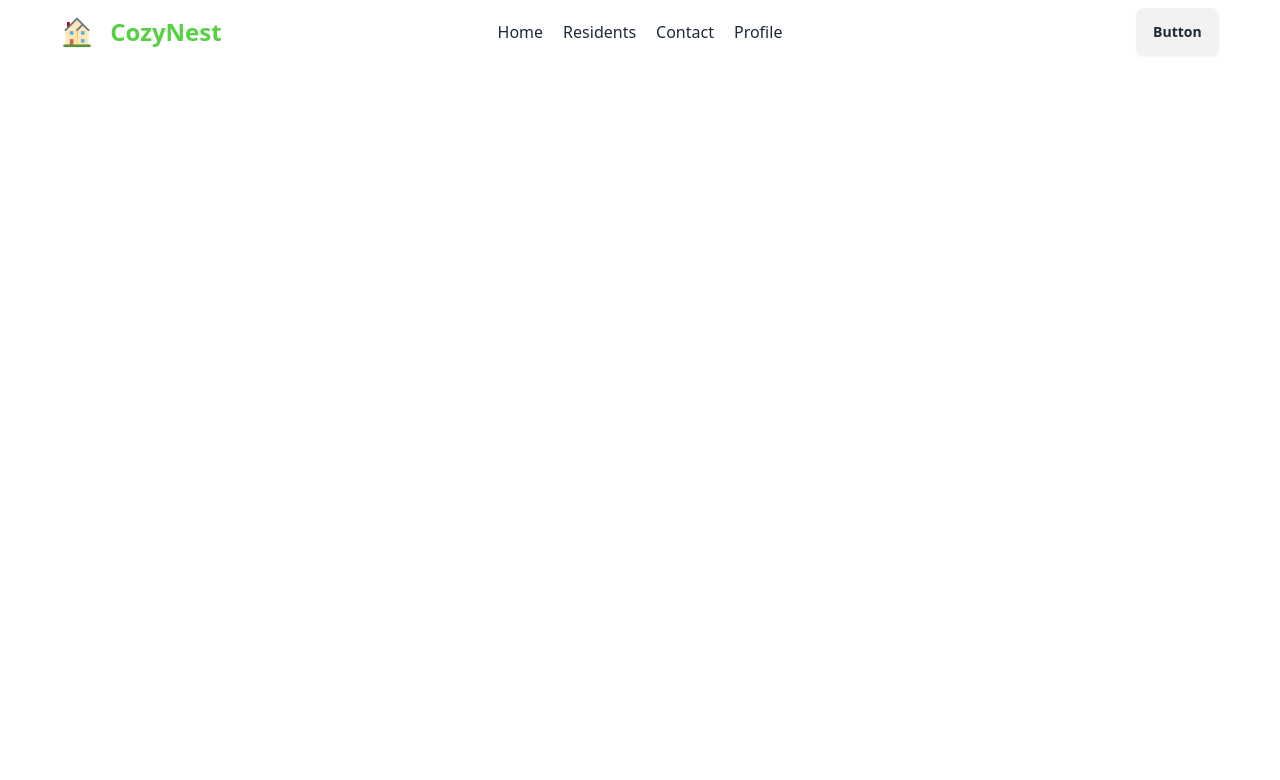
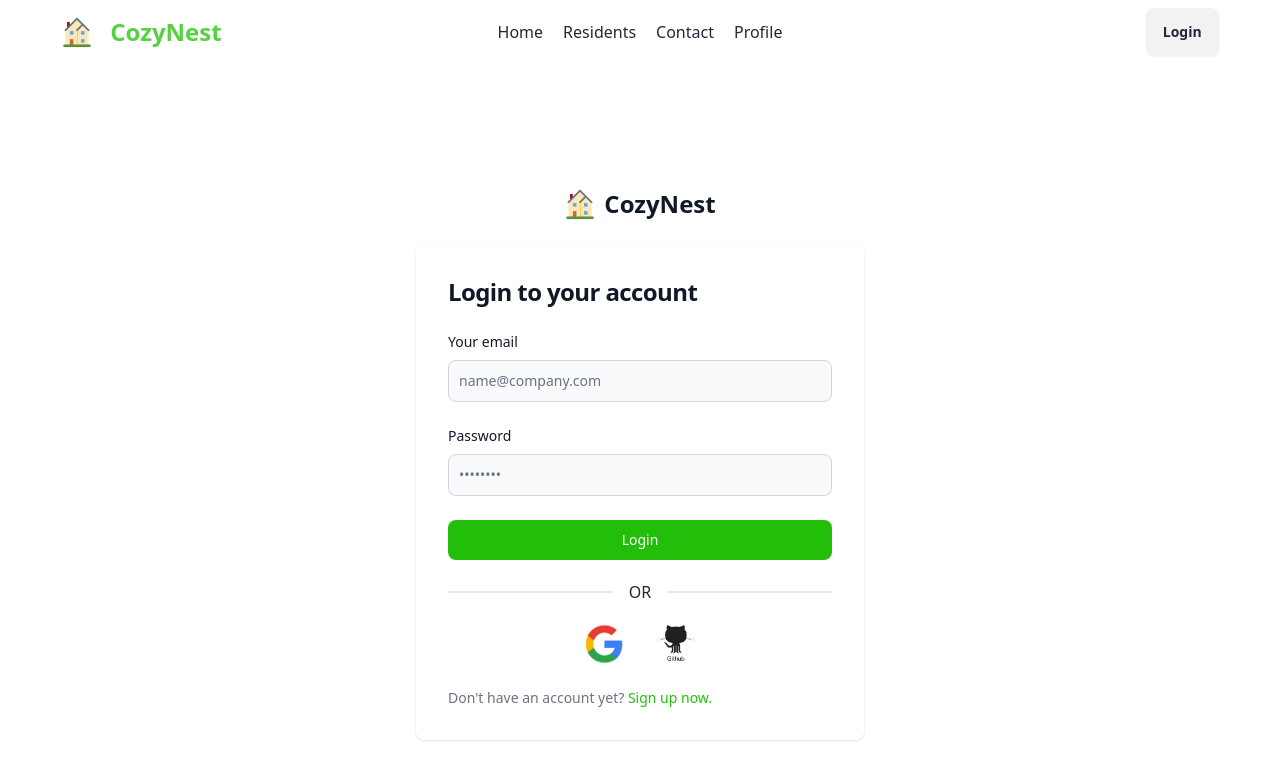
Before and after one commit to Shakhawat-pro/CozyNest-real-estate, a React (Vite) app: page /login in a window 1280 px wide. Shown: the top 780 px of the page. Built offline with nearby package versions, Linux system fonts and the light colour scheme.

Commit message:
login / registation done

```diff
--- a/src/components/login/Login.jsx
+++ b/src/components/login/Login.jsx
@@ -1,8 +1,86 @@
+/* eslint-disable react/no-unescaped-entities */
 
+import { useContext, useState } from "react";
+import { Link } from "react-router-dom";
+import { AuthContext } from "../../providers/AuthProviders";
 const Login = () => {
+    const {signInUser, signInWithGoogle} = useContext(AuthContext);
+    const [loginError, setLoginError] =useState('')
+    const [success, setSuccess] = useState('')
+
+    const handleLogin = e =>{
+        e.preventDefault()
+        const email = e.target.email.value
+        const password = e.target.password.value
+        console.log('login', email, password);
+
+        // error reset
+        setLoginError('')
+        setSuccess('')
+
+        signInUser(email, password)
+        .then(result =>{
+            console.log(result.user)
+            setSuccess('Login Successfully')
+        })
+        .catch(error =>{
+            setLoginError(error.message)
+        })
+    }
+    const handleGoogleSignIn = () =>{
+        signInWithGoogle()
+        .then(result => {
+            console.log(result.user)
+            setSuccess('Login Successfully')
+
+        })
+        .catch(error => {
+            setLoginError(error.message)
+        })
+    }
+
     return (
-        <div>
-
+        <div className="">
+            <section className=" dark:bg-gray-900">
+                <div className="flex flex-col items-center justify-center px-6 py-8 mx-auto md:h-screen lg:py-0">
+                    <a href="#" className="flex items-center mb-6 text-2xl font-semibold text-gray-900 dark:text-white">
+                        <img className="w-8 h-8 mr-2" src="/favicon.png" alt="logo" />
+                        CozyNest
+                    </a>
+                    <div className="w-full bg-white rounded-lg shadow dark:border md:mt-0 sm:max-w-md xl:p-0 dark:bg-gray-800 dark:border-gray-700">
+                        <div className="p-6 space-y-4 md:space-y-6 sm:p-8">
+                            <h1 className="text-xl font-bold leading-tight tracking-tight text-gray-900 md:text-2xl dark:text-white">
+                            Login to your account
+                            </h1>
+                            <form className="space-y-4 md:space-y-6" onSubmit={handleLogin}>
+                                <div>
+                                    <label htmlFor="email" className="block mb-2 text-sm font-medium text-gray-900 dark:text-white">Your email</label>
+                                    <input type="email" name="email" id="email" className="bg-gray-50 border border-gray-300 text-gray-900 sm:text-sm rounded-lg focus:ring-primary-600 focus:border-primary-600 block w-full p-2.5 dark:bg-gray-700 dark:border-gray-600 dark:placeholder-gray-400 dark:text-white dark:focus:ring-blue-500 dark:focus:border-blue-500" placeholder="name@company.com" required="" />
+                                </div>
+                                <div>
+                                    <label htmlFor="password" className="block mb-2 text-sm font-medium text-gray-900 dark:text-white">Password</label>
+                                    <input type="password" name="password" id="password" placeholder="••••••••" className="bg-gray-50 border border-gray-300 text-gray-900 sm:text-sm rounded-lg focus:ring-primary-600 focus:border-primary-600 block w-full p-2.5 dark:bg-gray-700 dark:border-gray-600 dark:placeholder-gray-400 dark:text-white dark:focus:ring-blue-500 dark:focus:border-blue-500" required="" />
+                                </div>
+                                <button type="submit" className="w-full text-white bg-[#23BE0A] hover:bg-primary-700 focus:ring-4 focus:outline-none focus:ring-primary-300 font-medium rounded-lg text-sm px-5 py-2.5 text-center dark:bg-primary-600 dark:hover:bg-primary-700 dark:focus:ri">Login</button>
+                                <div className="divider">OR</div>
+                            </form>
+                                <div className="flex justify-center space-x-8">
+                                    <button onClick={handleGoogleSignIn}><img className="w-10" src="google.png" alt="" /></button>
+                                    <button><img className="w-10" src="github.png" alt="" /></button>
+                                </div>
+                                {
+                                    loginError && <p className="text-red-700">{loginError}</p>
+                                }
+                                                                {
+                                    success && <p className="text-green-500">{success}</p>
+                                }
+                                <p className="text-sm font-light text-gray-500 dark:text-gray-400">
+                                    Don't have an account yet? <Link to='/register' className="font-medium text-primary-600 hover:underline  tex text-[#23BE0A]"><button>Sign up now.</button></Link>
+                                </p>
+                        </div>
+                    </div>
+                </div>
+            </section>
         </div>
     );
 };
--- a/src/components/navbar/Navbar.jsx
+++ b/src/components/navbar/Navbar.jsx
@@ -1,4 +1,4 @@
-import { NavLink } from "react-router-dom";
+import { Link, NavLink } from "react-router-dom";
 import './navbar.css'
 
 const Navbar = () => {
@@ -20,7 +20,7 @@ const Navbar = () => {
                            {navLinks}
                         </ul>
                     </div>
-                    <img src="/public/favicon.png" alt="" />
+                    <img src="/favicon.png" alt="" />
                     <a className="btn btn-ghost text-2xl font-bold text-[#55d142]">CozyNest</a>
                 </div>
                 <div className="navbar-center hidden  lg:flex">
@@ -29,7 +29,7 @@ const Navbar = () => {
                     </ul>
                 </div>
                 <div className="navbar-end">
-                    <a className="btn">Button</a>
+                    <Link to="/login"><button className="btn">Login</button></Link>
                 </div>
             </div>
         </div>
--- a/src/components/register/Register.jsx
+++ b/src/components/register/Register.jsx
@@ -1,46 +1,96 @@
+import { ToastContainer, toast } from 'react-toastify';
+import 'react-toastify/dist/ReactToastify.css';
+import { useContext, useState } from "react";
+import { AuthContext } from "../../providers/AuthProviders";
+import { updateProfile } from "firebase/auth";
 
 const Register = () => {
-    const handleRegister = e =>{
+    const [registerError, setRegisterError] = useState('')
+    const [success, setSuccess] = useState('')
+    const { createUser } = useContext(AuthContext)
+
+    const handleRegister = e => {
         e.preventDefault()
-        console.log('register');
+        const email = e.target.email.value
+        const password = e.target.password.value
+        const name = e.target.name.value
+        const photoUrl = e.target.url.value
+        const accepted = e.target.terms.checked
+        // console.log('register', email, password, name, photoUrl);
+        setRegisterError('')
+        setSuccess('')
+        if (!/^(?=.*[a-z])(?=.*[A-Z]).{6,}$/.test(password)) {
+            setRegisterError('Password must contain at least one uppercase letter, one lowercase letter,at last 6 characters long.');
+            return;
+        }
+        else if (!accepted) {
+            setRegisterError('Please accept our Terms and Condition')
+            return
+        }
+        createUser(email, password)
+            .then(result => {
+                updateProfile(result.user, {
+                    displayName: name,
+                    photoURL: photoUrl
+                })
+                console.log(result.user);
+                toast("User Created Successfully. Please go to Login page!")
+                setSuccess('User Created Successfully.')
+            }
+            )
+            .catch(error =>{
+                setRegisterError(error.message)
+            })
     }
     return (
-        <div>
+        <div className="mt-20">
             <section className=" dark:bg-gray-900">
+            <ToastContainer />
                 <div className="flex flex-col items-center justify-center px-6 py-8 mx-auto md:h-screen lg:py-0">
                     <a href="#" className="flex items-center mb-6 text-2xl font-semibold text-gray-900 dark:text-white">
-                        <img className="w-8 h-8 mr-2" src="favicon.png" alt="logo"/>
-                            CozyNest
+                        <img className="w-8 h-8 mr-2" src="favicon.png" alt="logo" />
+                        CozyNest
                     </a>
                     <div className="w-full bg-white rounded-lg shadow dark:border md:mt-0 sm:max-w-md xl:p-0 dark:bg-gray-800 dark:border-gray-700">
                         <div className="p-6 space-y-4 md:space-y-6 sm:p-8">
                             <h1 className="text-xl font-bold leading-tight tracking-tight text-gray-900 md:text-2xl dark:text-white">
-                                Create and account
+                                Create your account
                             </h1>
                             <form className="space-y-4 md:space-y-6" onSubmit={handleRegister}>
                                 <div>
                                     <label htmlFor="email" className="block mb-2 text-sm font-medium text-gray-900 dark:text-white">Your Name</label>
-                                    <input type="text" name="name" id="name" className="bg-gray-50 border border-gray-300 text-gray-900 sm:text-sm rounded-lg focus:ring-primary-600 focus:border-primary-600 block w-full p-2.5 dark:bg-gray-700 dark:border-gray-600 dark:placeholder-gray-400 dark:text-white dark:focus:ring-blue-500 dark:focus:border-blue-500" placeholder="Full Name" required=""/>
+                                    <input type="text" name="name" id="name" className="bg-gray-50 border border-gray-300 text-gray-900 sm:text-sm rounded-lg focus:ring-primary-600 focus:border-primary-600 block w-full p-2.5 dark:bg-gray-700 dark:border-gray-600 dark:placeholder-gray-400 dark:text-white dark:focus:ring-blue-500 dark:focus:border-blue-500" placeholder="Full Name" required="" />
+                                </div>
+                                <div>
+                                    <label htmlFor="email" className="block mb-2 text-sm font-medium text-gray-900 dark:text-white">Photo Url</label>
+                                    <input type="url" name="url" id="url" className="bg-gray-50 border border-gray-300 text-gray-900 sm:text-sm rounded-lg focus:ring-primary-600 focus:border-primary-600 block w-full p-2.5 dark:bg-gray-700 dark:border-gray-600 dark:placeholder-gray-400 dark:text-white dark:focus:ring-blue-500 dark:focus:border-blue-500" placeholder="https://photo.png" required="" />
                                 </div>
                                 <div>
                                     <label htmlFor="email" className="block mb-2 text-sm font-medium text-gray-900 dark:text-white">Your email</label>
-                                    <input type="email" name="email" id="email" className="bg-gray-50 border border-gray-300 text-gray-900 sm:text-sm rounded-lg focus:ring-primary-600 focus:border-primary-600 block w-full p-2.5 dark:bg-gray-700 dark:border-gray-600 dark:placeholder-gray-400 dark:text-white dark:focus:ring-blue-500 dark:focus:border-blue-500" placeholder="name@company.com" required=""/>
+                                    <input type="email" name="email" id="email" className="bg-gray-50 border border-gray-300 text-gray-900 sm:text-sm rounded-lg focus:ring-primary-600 focus:border-primary-600 block w-full p-2.5 dark:bg-gray-700 dark:border-gray-600 dark:placeholder-gray-400 dark:text-white dark:focus:ring-blue-500 dark:focus:border-blue-500" placeholder="name@company.com" required="" />
                                 </div>
                                 <div>
                                     <label htmlFor="password" className="block mb-2 text-sm font-medium text-gray-900 dark:text-white">Password</label>
-                                    <input type="password" name="password" id="password" placeholder="••••••••" className="bg-gray-50 border border-gray-300 text-gray-900 sm:text-sm rounded-lg focus:ring-primary-600 focus:border-primary-600 block w-full p-2.5 dark:bg-gray-700 dark:border-gray-600 dark:placeholder-gray-400 dark:text-white dark:focus:ring-blue-500 dark:focus:border-blue-500" required=""/>
+                                    <input type="password" name="password" id="password" placeholder="••••••••" className="bg-gray-50 border border-gray-300 text-gray-900 sm:text-sm rounded-lg focus:ring-primary-600 focus:border-primary-600 block w-full p-2.5 dark:bg-gray-700 dark:border-gray-600 dark:placeholder-gray-400 dark:text-white dark:focus:ring-blue-500 dark:focus:border-blue-500" required="" />
                                 </div>
                                 <div className="flex items-start">
                                     <div className="flex items-center h-5">
-                                        <input id="terms" aria-describedby="terms" type="checkbox" className="w-4 h-4 border border-gray-300 rounded bg-gray-50 focus:ring-3 focus:ring-primary-300 dark:bg-gray-700 dark:border-gray-600 dark:focus:ring-primary-600 dark:ring-offset-gray-800" required=""/>
+                                        <input id="terms" aria-describedby="terms" type="checkbox" className="w-4 h-4 border border-gray-300 rounded bg-gray-50 focus:ring-3 focus:ring-primary-300 dark:bg-gray-700 dark:border-gray-600 dark:focus:ring-primary-600 dark:ring-offset-gray-800" required="" />
                                     </div>
                                     <div className="ml-3 text-sm">
                                         <label htmlFor="terms" className="font-light text-gray-500 dark:text-gray-300">I accept the <a className="font-medium text-primary-600 hover:underline dark:text-primary-500" href="#">Terms and Conditions</a></label>
                                     </div>
                                 </div>
                                 <button type="submit" className="w-full text-white bg-[#23BE0A] hover:bg-primary-700 focus:ring-4 focus:outline-none focus:ring-primary-300 font-medium rounded-lg text-sm px-5 py-2.5 text-center dark:bg-primary-600 dark:hover:bg-primary-700 dark:focus:ri">Create an account</button>
+                                <div className="divider">OR</div>
+                                {
+                                    registerError && <p className="text-red-700">{registerError}</p>
+                                }
+                                {
+                                    success && <p className="text-green-500">{success}</p>
+                                }
                                 <p className="text-sm font-light text-gray-500 dark:text-gray-400">
-                                    Already have an account? <a href="#" className="font-medium text-primary-600 hover:underline dark:text-primary-500">Login here</a>
+                                    Already have an account? <a href="#" className="font-medium text-primary-600 hover:underline  tex text-[#23BE0A]">Login here.</a>
                                 </p>
                             </form>
                         </div>
--- a/src/main.jsx
+++ b/src/main.jsx
@@ -12,6 +12,7 @@ import Login from './components/login/Login';
 import Register from './components/register/Register';
 import Profile from './components/profile/Profile';
 import Contact from './components/contact/Contact';
+import AuthProviders from './providers/AuthProviders';
 
 const router = createBrowserRouter([
   {
@@ -48,6 +49,8 @@ const router = createBrowserRouter([
 
 ReactDOM.createRoot(document.getElementById('root')).render(
   <React.StrictMode>
+    <AuthProviders>
         <RouterProvider router={router} />
+    </AuthProviders>
   </React.StrictMode>,
 )
```
Also changed, not shown: src/providers/AuthProviders.jsx (+34 -2 lines), public/github.png (added), public/google.png (added).
